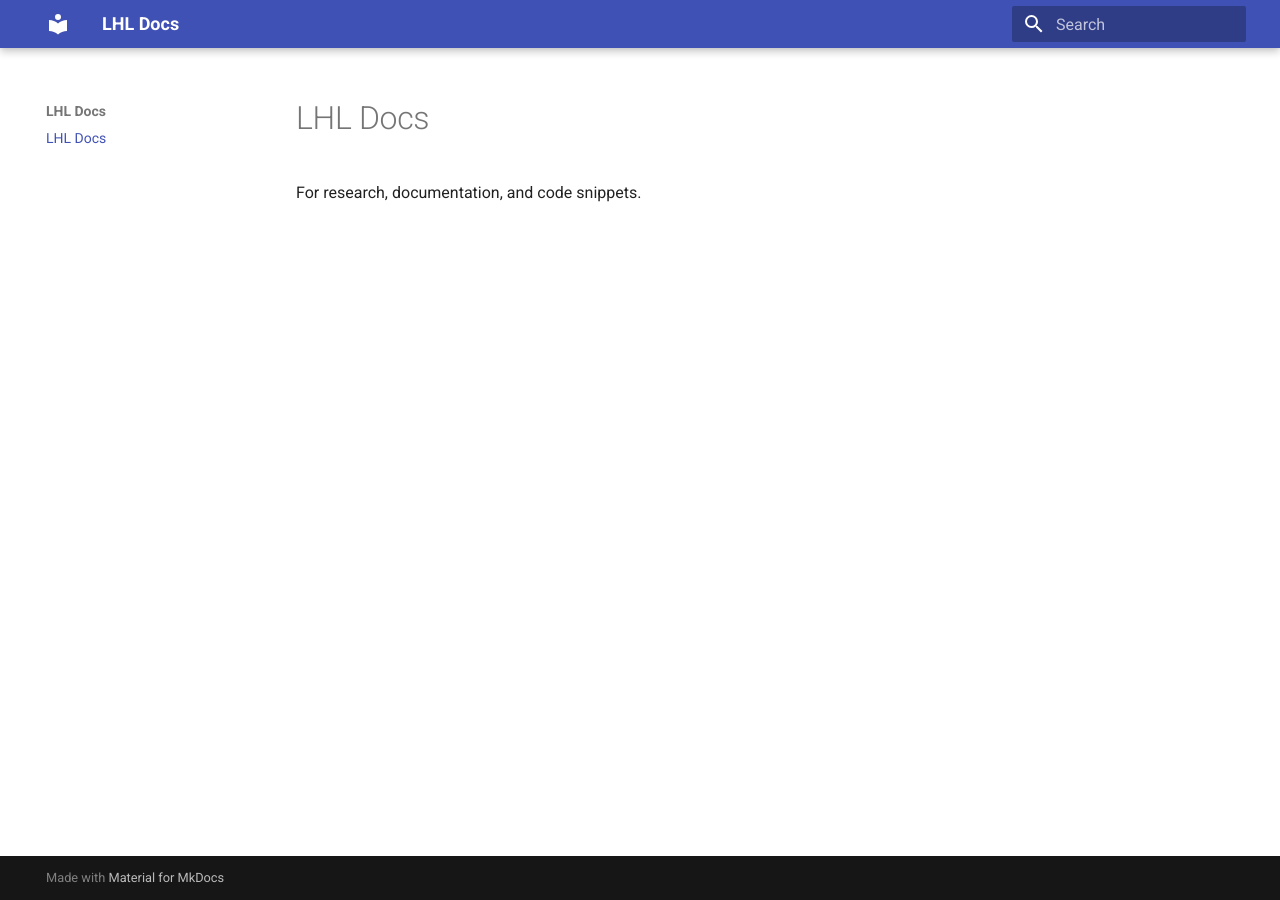
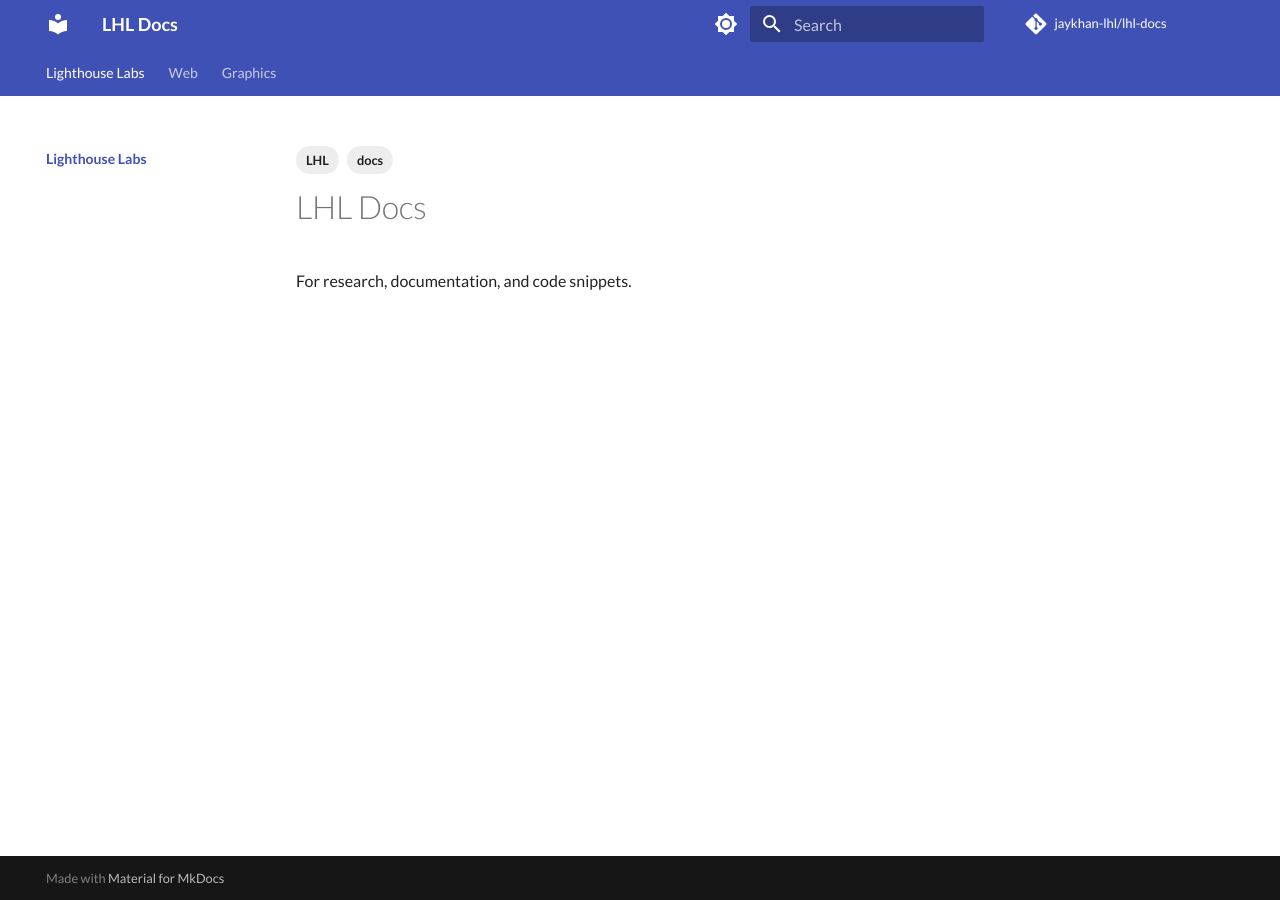
Before and after one commit to jaykhan-lhl/lhl-docs, an MkDocs documentation site: the page built from docs/index.md, in a window 1280 px wide. Built offline with MkDocs 1.6.1 and Material for MkDocs 9.7.7, drawn with Linux system fonts in a browser that asks for light colours; comment, search, counter and statistics services are not loaded.

Commit message:
added structure

```diff
--- a/docs/index.md
+++ b/docs/index.md
@@ -1,3 +1,9 @@
+---
+tags:
+  - LHL
+  - docs
+---
+
 # LHL Docs
 
 For research, documentation, and code snippets.
--- a/mkdocs.yml
+++ b/mkdocs.yml
@@ -1,3 +1,61 @@
 site_name: LHL Docs
+repo_url: https://github.com/jaykhan-lhl/lhl-docs
+repo_name: jaykhan-lhl/lhl-docs
 theme:
   name: material
+  font:
+    text: Lato
+
+  features:
+    - navigation.instant
+    - navigation.tracking
+    - navigation.indexes
+    - navigation.top
+    - navigation.tabs
+
+  palette:
+
+
+    # Palette toggle for light mode
+    - media: "(prefers-color-scheme: light)"
+      scheme: default
+      toggle:
+        icon: material/brightness-7
+        name: Switch to dark mode
+
+    # Palette toggle for dark mode
+    - media: "(prefers-color-scheme: dark)"
+      scheme: slate
+      toggle:
+        icon: material/brightness-4
+        name: Switch to system preference
+
+      primary: amber
+      accent: blue
+
+plugins:
+  - tags:
+      tags_file: tags.md
+  - search
+
+markdown_extensions:
+  - meta
+  - pymdownx.superfences
+  - pymdownx.tabbed:
+      alternate_style: true
+
+nav:
+  - Lighthouse Labs:
+      - index.md
+
+  - Web:
+      - web/index.md
+      - WordPress:
+        - Accessibility: web/wordpress/accessibility.md
+      - Vue JS:
+        - Intro: web/vue/index.md
+      - RoR:
+        - Intro: web/ror/index.md
+
+  - Graphics:
+      - graphics/index.md
```
Also changed, not shown: docs/tags.md (added, +3 -0 lines), docs/web/wordpress/accessibility.md (added, +7 -0 lines), docs/graphics/index.md (added), docs/rails/index.md (added), docs/web/index.md (added), docs/web/wordpress/index.md (added), 1 other file.
